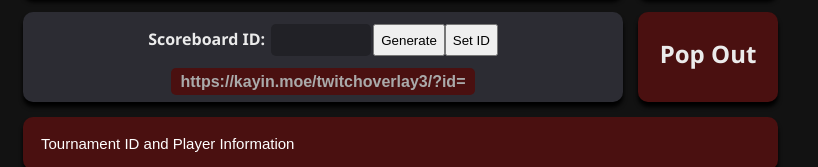
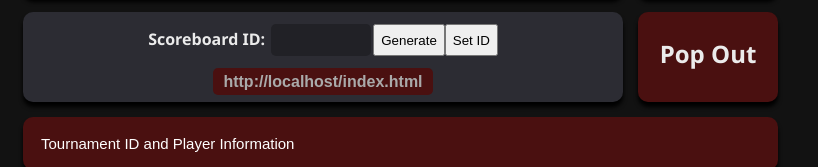
Before and after one commit to Kayinnasaki/matchoverlay, a plain HTML site: page controls/index.html in a window 1280 px wide. Both pictures are taken after a click on the button "Refresh". Shown: the part 326-493 px from the top of the page, without its empty margins (0-818 px from the left). Drawn offline with Linux system fonts and the light colour scheme.

Commit message:
Removing kayin.moe references

```diff
--- a/controls/js/controls.js
+++ b/controls/js/controls.js
@@ -1,5 +1,6 @@
 const ws = new WebSocket("wss://"+window.location.hostname+":8082"); // I hate working with SSL
-const sblocation = "https://kayin.moe/twitchoverlay3/";
+let sblocation = window.location.href.replace("controls/", "");
+//sblocation = sblocation.remove("controls/";
 
 const p1name = document.getElementById('p1name');
 const p2name = document.getElementById('p2name');
@@ -241,9 +242,8 @@ function clearall(){
 }
 
 function sblinkupdate(){
-    let sblink = sblocation + "?id=" + sbid;
-    document.getElementById('sblink').innerHTML = sblink;
-    document.getElementById('sblink').href = sblink;
+    document.getElementById('sblink').innerHTML = sblocation;
+    document.getElementById('sblink').href = sblocation;
     seturlparam();
 }
 
```
Also changed, not shown: index.html (+1 -1 lines).
